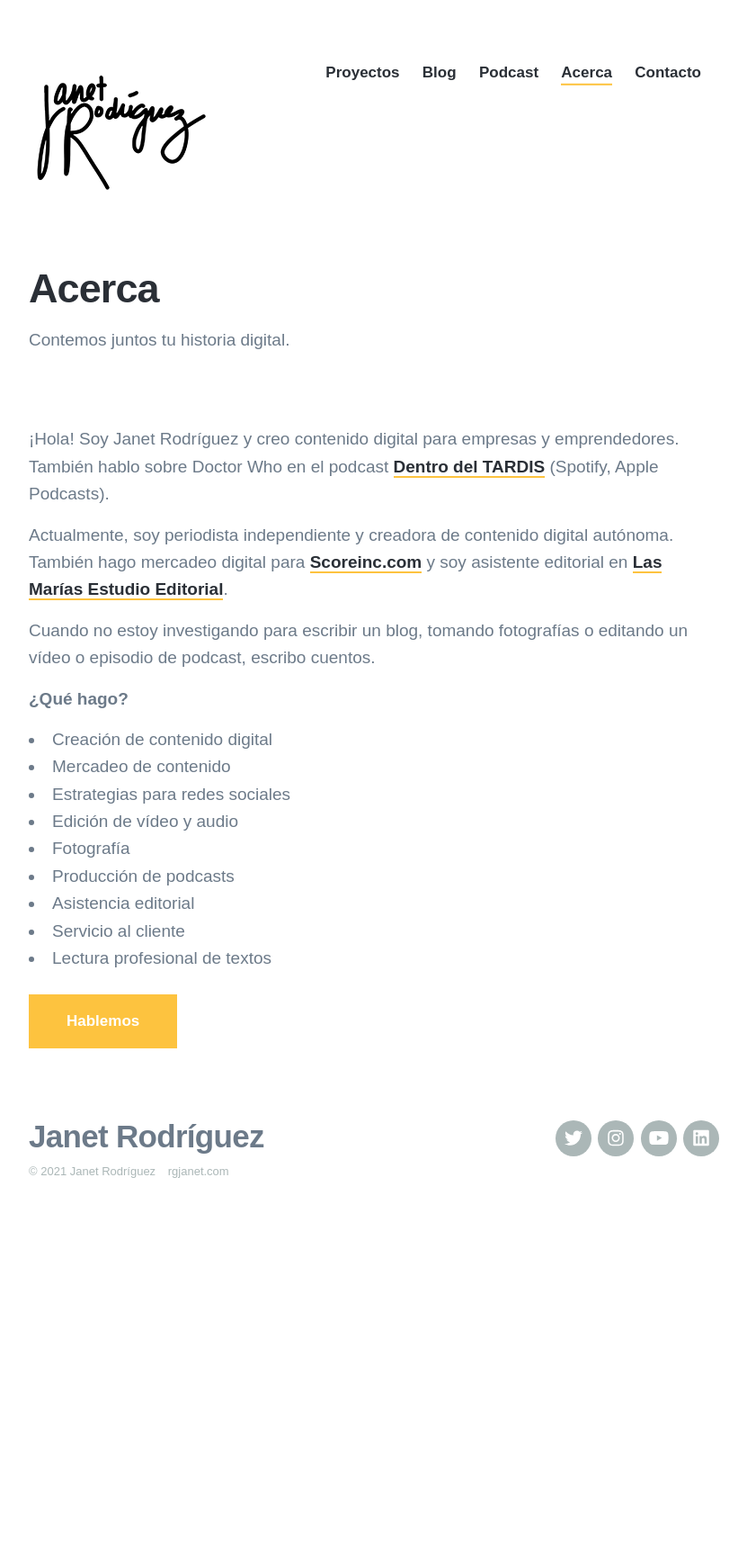
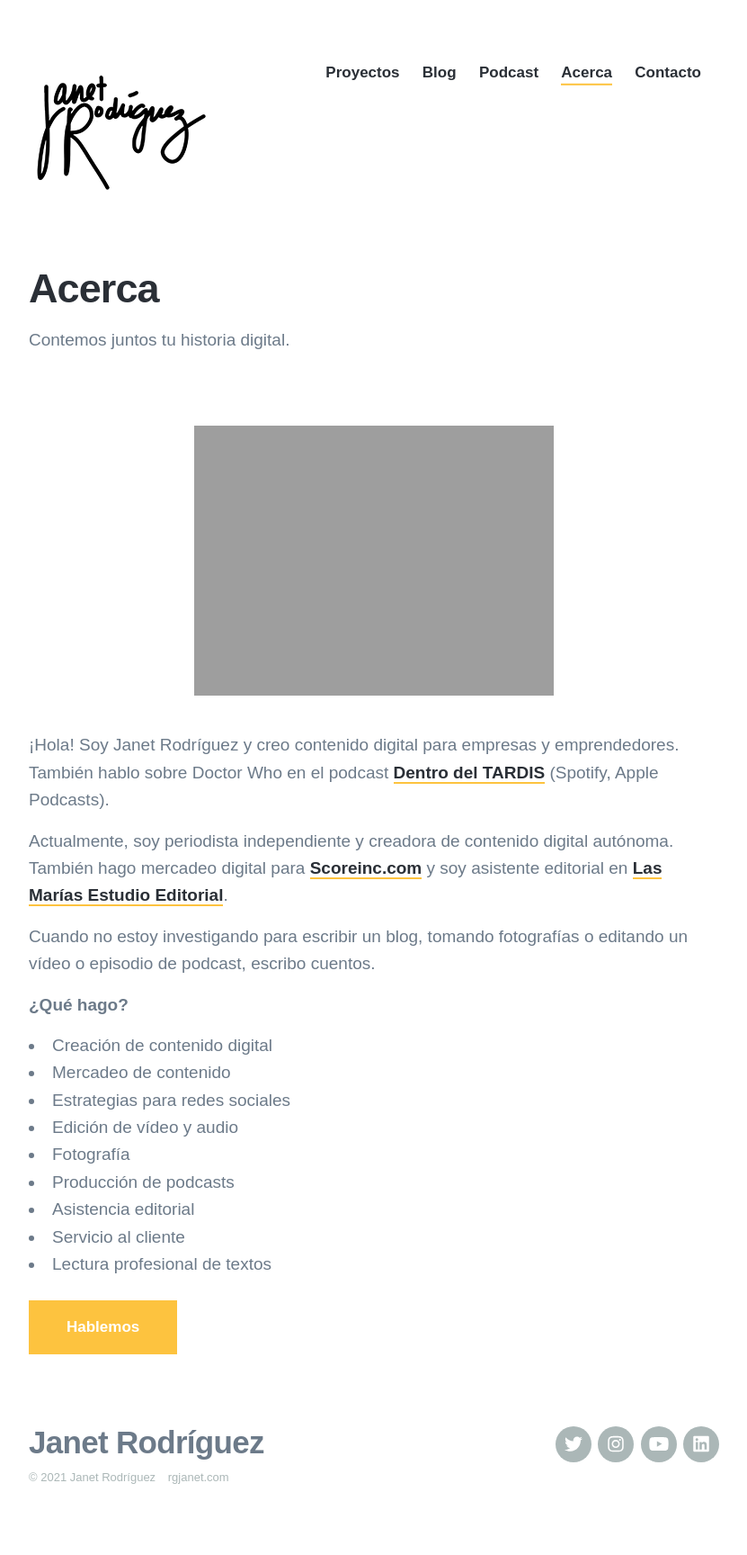
Before and after one commit to rgjanet/rgjanet.github.io, a Jekyll site: the page built from _pages/acerca.md, in a window 1280 px wide. Shown: the whole page at 90% size, without its empty margins (224-1055 px from the left). Built offline with Jekyll 4.4.1, drawn with Linux system fonts in a browser that asks for light colours; nearby versions of some CDN libraries; some web fonts are replaced; before the commit the page ends 1388 px from its top, so only the background shows below that.

Commit message:
Update acerca.md

```diff
--- a/_pages/acerca.md
+++ b/_pages/acerca.md
@@ -4,6 +4,8 @@ subtitle: Contemos juntos tu historia digital.
 description: ¡Hola! Soy Janet Rodríguez y creo estrategias de contenidos digitales y redes sociales para empresas y emprendedores.
 featured_image: /images/Proyectos/videos-rgjanet.png
 ---
+
+![Janet Rodríguez](https://www.rgjanet.com/images/rgjanet-2.png)
 
 ¡Hola! Soy Janet Rodríguez y creo contenido digital para empresas y emprendedores. También hablo sobre Doctor Who en el podcast [Dentro del TARDIS](http://www.anchor.com/dentrodeltardis) (Spotify, Apple Podcasts).
 
```
